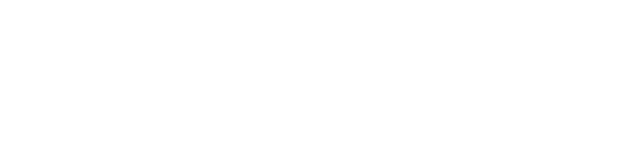
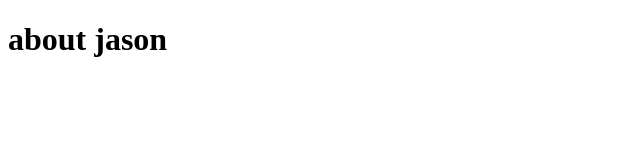
Before and after one commit to jasonokhaishie/football, a plain HTML site: page about.html in a window 1280 px wide. Shown: the whole page, without its empty margins (0-640 px from the left). Drawn offline with Linux system fonts and the light colour scheme.

Commit message:
feat: add about jason

```diff
--- a/about.html
+++ b/about.html
@@ -3,9 +3,9 @@
 <head>
     <meta charset="UTF-8">
     <meta name="viewport" content="width=device-width, initial-scale=1.0">
-    <title>About us</title>
+    <title>About jason</title>
 </head>
 <body>
-
+    <h1>about jason</h1>
 </body>
 </html>
```
